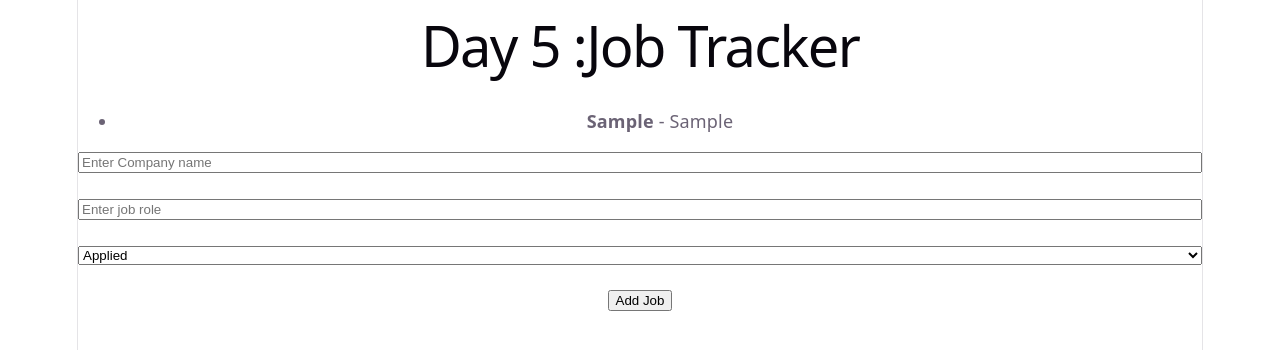
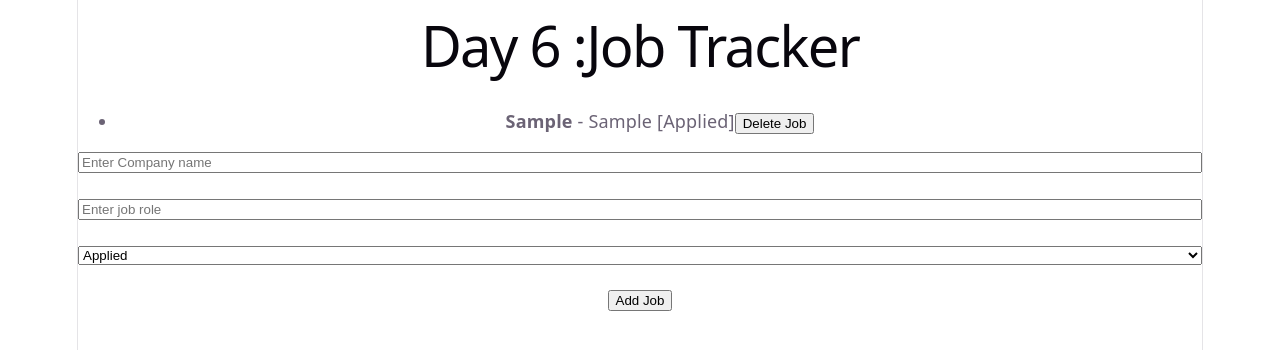
Before and after one commit to emailforabhiraj369-oss/dev-tracker, a React (Vite) app: page / in a window 1280 px wide. Both pictures are taken after typing "Sample", "Sample" into the empty fields and a click on the button "Add Job". Shown: the top 350 px of the page. Built offline with nearby package versions, Linux system fonts and the light colour scheme.

Commit message:
feat: implement data deletion mechanic synced with localStorage

```diff
--- a/src/App.jsx
+++ b/src/App.jsx
@@ -18,10 +18,20 @@ function App() {
   const [statusInput, setStatusInput] = useState("Applied");
   const [applications, setApplications] = useState(() => {
 
+
+
+
+
     const savedApps = localStorage.getItem("dev-tracker-apps");
     console.log('1. Reading from localStorage on load:', savedApps)
     return savedApps ? JSON.parse(savedApps) : [];
   });
+
+  // Day6 filter and delete wrt job.id
+  const deleteJob = (id) => {
+    const updatedApps = applications.filter(job => job.id !== id);
+    setApplications(updatedApps)
+  }
   // Day5 using local storage and useEffect
   useEffect(() => {
     console.log("2. useEffect running.Saving to localStorage:", applications);
@@ -53,15 +63,18 @@ function App() {
 
   return (
     <>
-      <h1>Day 5 :Job Tracker</h1>
+      <h1>Day 6 :Job Tracker</h1>
       {/* Displaying the application list */}
       <ul>
         {applications.map((job) => {
-          const { id, role, company } = job;
-          return <li key={id}>  <strong>{company}</strong> - {role}
-          </li>
+          const { id, role, company, status } = job;
+          return (<li key={id}>  <strong>{company}</strong> - {role} [{status}]
+            <button onClick={() => deleteJob(id)}>Delete Job</button>
+
+          </li>)
         })}
       </ul>
+
 
       {/* custom company input */}
 
@@ -88,8 +101,9 @@ function App() {
       </select>
       <div style={{ padding: '20px' }}>
         <button onClick={addJob}>Add Job</button>
-
-
+        <br />
+        {/* inline button handler Day6 */}
+        {/* <button onClick={()=>deleteJob(id)}>Delete Job</button> */}
 
 
       </div>
```
